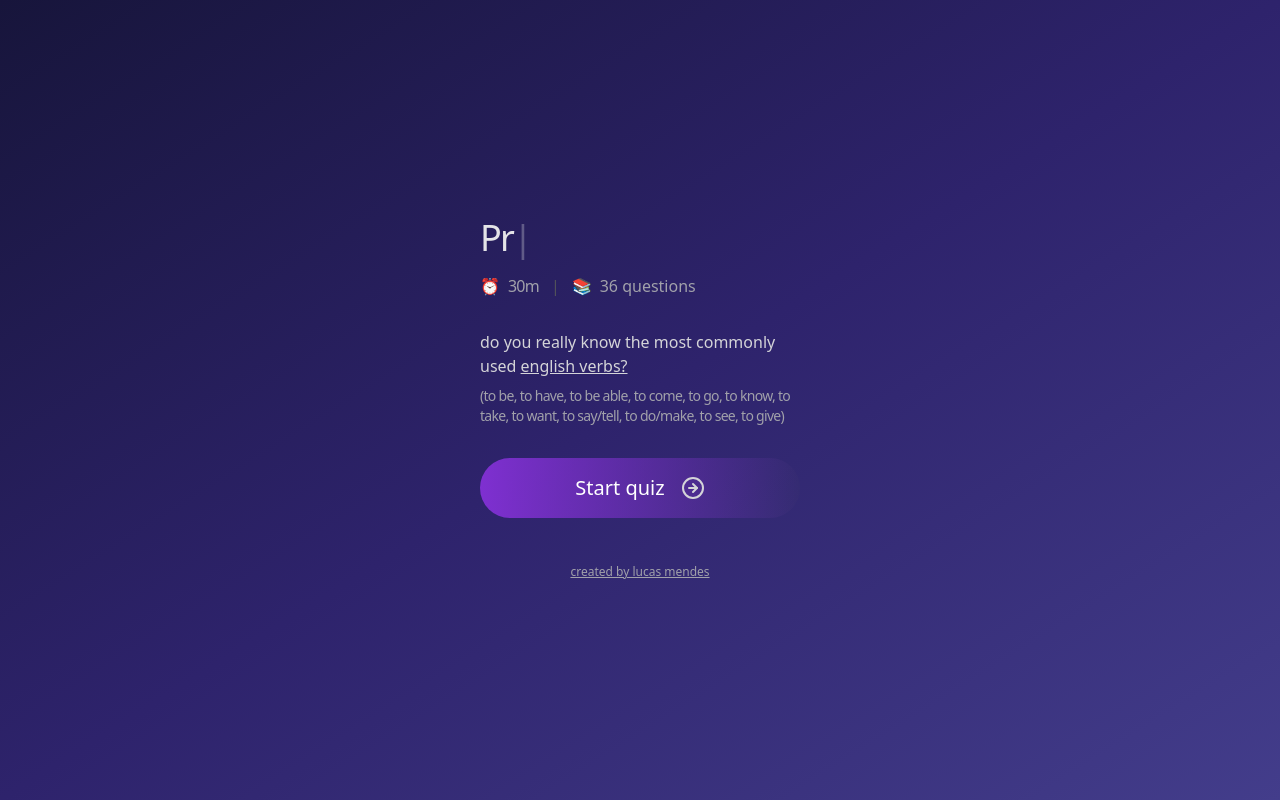
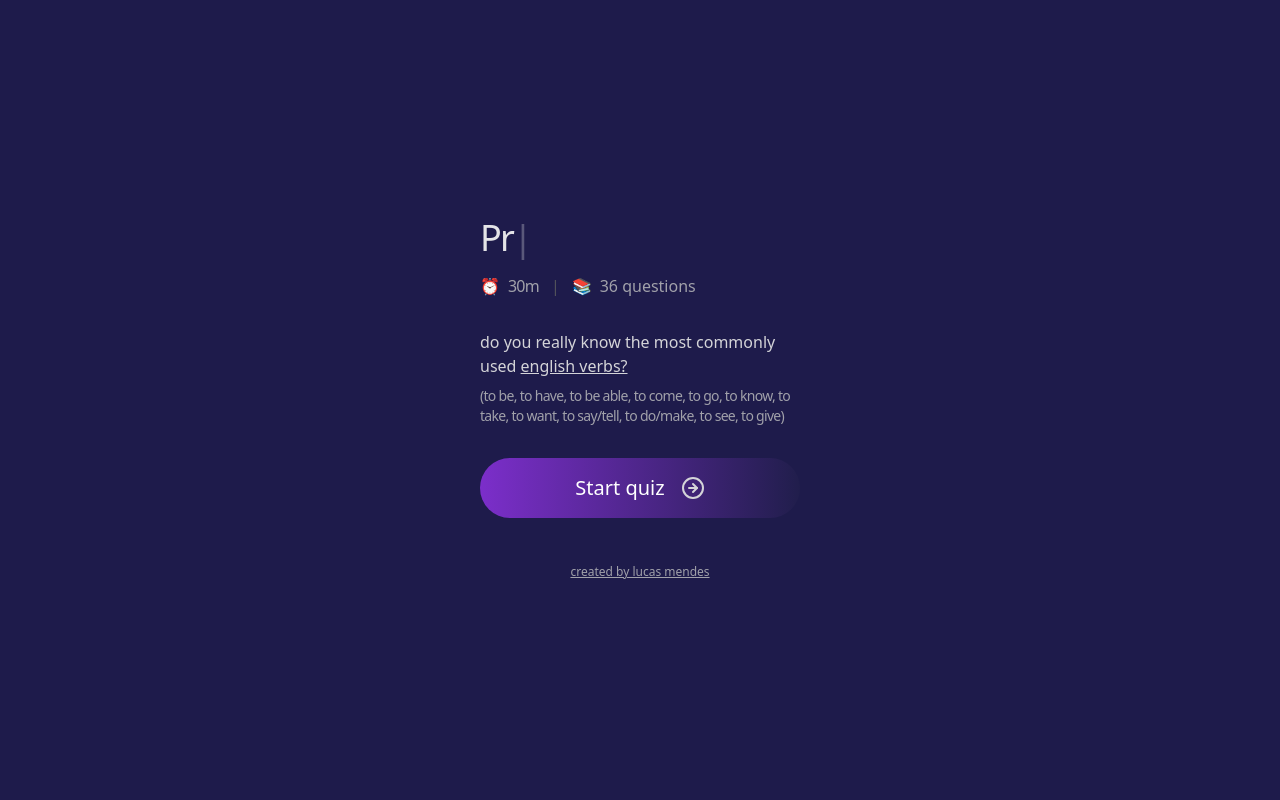
Before and after one commit to lucasfabbrim/quiz-english, a Next.js app: page / in a window 1280 px wide. Built offline with nearby package versions, Linux system fonts and the light colour scheme.

Commit message:
feat: changed background color body

```diff
--- a/src/app/page.tsx
+++ b/src/app/page.tsx
@@ -17,7 +17,7 @@
   }
 
   return (
-    <main className="min-h-screen bg-gradient-to-br from-[#17153b] via-[#2e236c] to-[#433d8b] flex items-center justify-center p-4">
+    <main className="min-h-screen bg-indigo-950 flex items-center justify-center p-4">
       <motion.div
         initial={{ opacity: 0, y: 20 }}
         animate={{ opacity: 1, y: 0 }}
```
